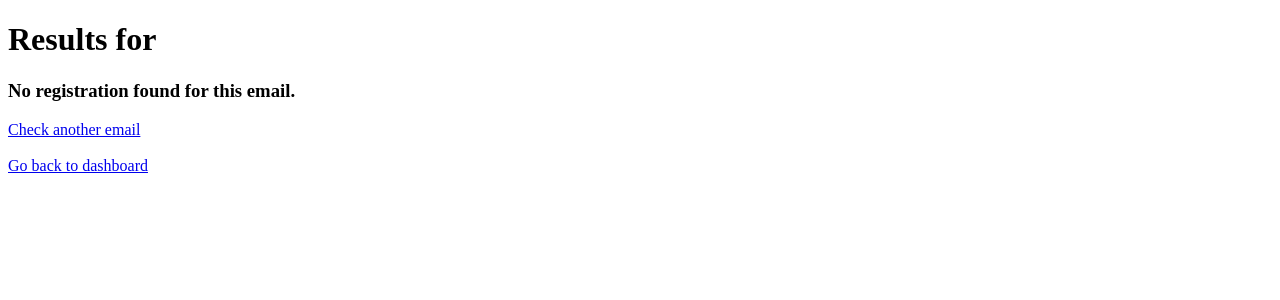
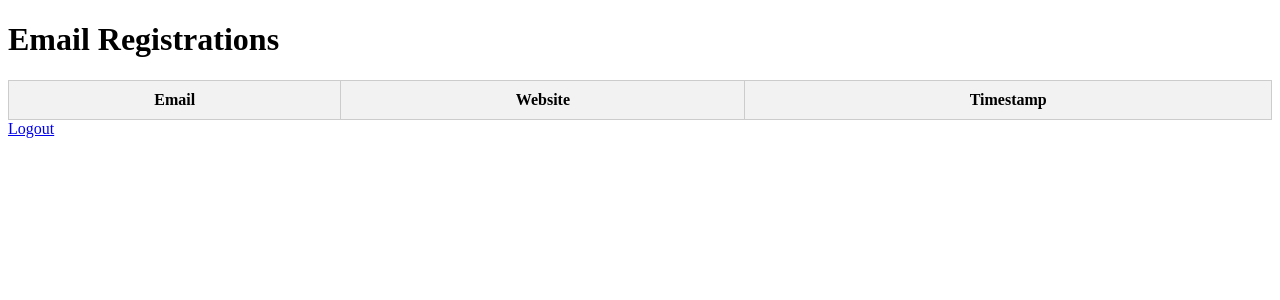
Before and after one commit to MenuraD/Tilsyn, a Flask app: page /email_results in a window 1280 px wide. Shown: the top 300 px of the page. Run offline with Flask 3, Linux system fonts and the light colour scheme; the visitor is signed in with stand-in values (Sample User, id 1); lists and menus that the app fills with data are empty.

Commit message:
Updated email results page

```diff
--- a/templates/email_results.html
+++ b/templates/email_results.html
@@ -3,22 +3,37 @@
 <head>
     <meta charset="UTF-8">
     <meta name="viewport" content="width=device-width, initial-scale=1.0">
-    <title>Email Results</title>
+    <title>Email Registrations</title>
+    <style>
+        table {
+            width: 100%;
+            border-collapse: collapse;
+        }
+        th, td {
+            padding: 10px;
+            border: 1px solid #ccc;
+        }
+        th {
+            background-color: #f2f2f2;
+        }
+    </style>
 </head>
 <body>
-    <h1>Results for {{ email }}</h1>
-    {% if registered_sites %}
-        <h3>Registered on the following sites:</h3>
-        <ul>
-            {% for site in registered_sites %}
-                <li>{{ site }}</li>
-            {% endfor %}
-        </ul>
-    {% else %}
-        <h3>No registration found for this email.</h3>
-    {% endif %}
-    <a href="/email_tracker">Check another email</a>
-    <br><br>
-    <a href="/dashboard">Go back to dashboard</a>
+    <h1>Email Registrations</h1>
+    <table>
+        <tr>
+            <th>Email</th>
+            <th>Website</th>
+            <th>Timestamp</th>
+        </tr>
+        {% for reg in registrations %}
+        <tr>
+            <td>{{ reg.email }}</td>
+            <td>{{ reg.url }}</td>
+            <td>{{ reg.timestamp }}</td>
+        </tr>
+        {% endfor %}
+    </table>
+    <a href="{{ url_for('logout') }}">Logout</a>
 </body>
 </html>
```
